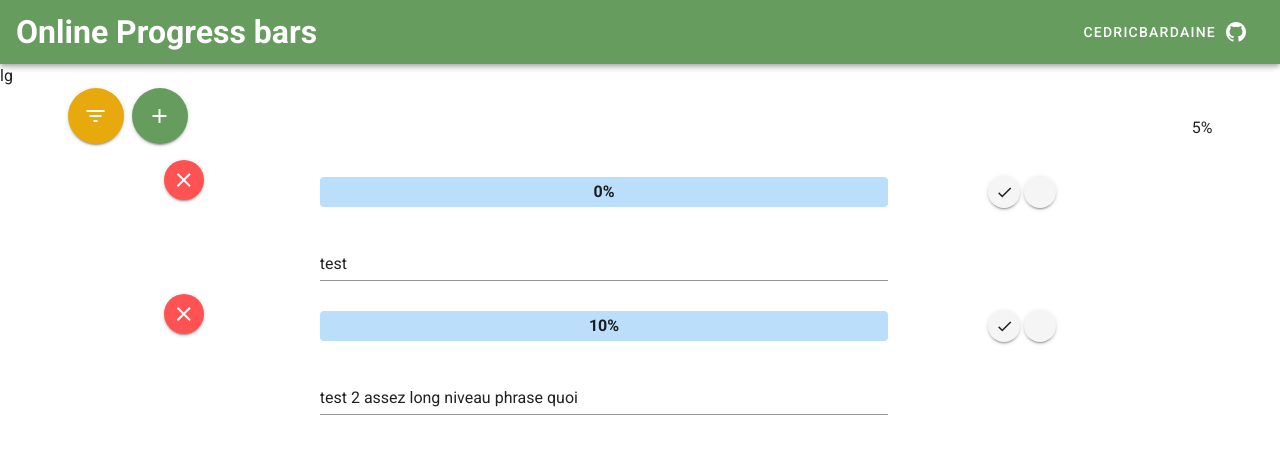
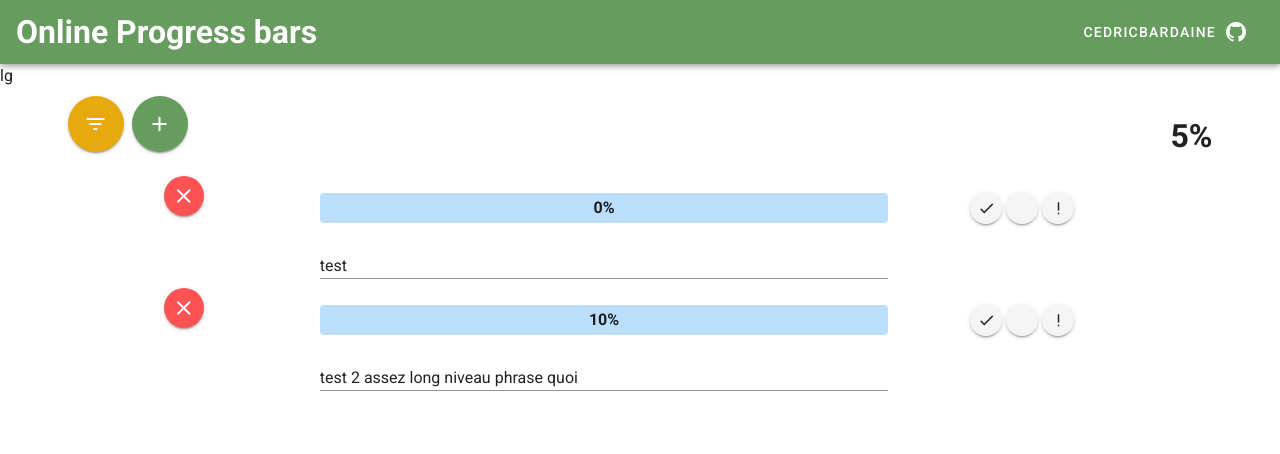
Before and after one commit to CedricBardaine/online_progress_bars, a Vue app: page / in a window 1280 px wide. Shown: the top 454 px of the page. Built offline with nearby package versions, Linux system fonts and the light colour scheme.

Commit message:
add error btn

```diff
--- a/src/App.vue
+++ b/src/App.vue
@@ -67,7 +67,9 @@
                 <v-icon dark> mdi-plus </v-icon>
               </v-btn>
             </v-row>
-            <v-row align="center" justify="end"> {{ totalPercent }}% </v-row>
+            <v-row align="center" justify="end">
+              <h1>{{ totalPercent }}%</h1></v-row
+            >
           </v-row>
         </v-container>
 
@@ -90,9 +92,19 @@
                   ref="progressBar"
                   class=" "
                   height="30"
-                  :color="bar.paused ? 'grey darken-1' : 'blue darken-1'"
+                  :color="
+                    bar.paused
+                      ? 'grey darken-1'
+                      : bar.problem
+                      ? 'red darken-1'
+                      : 'blue darken-1'
+                  "
                   :background-color="
-                    bar.paused ? 'grey lighten-4' : 'blue lighten-4'
+                    bar.paused
+                      ? 'grey lighten-4'
+                      : bar.problem
+                      ? 'red lighten-4'
+                      : 'blue lighten-4'
                   "
                   rounded
                   @change="vPLchangement(id, $event)"
@@ -130,6 +142,16 @@
                 >
                   <v-icon dark> mdi-hand-left </v-icon>
                 </v-btn>
+                <v-btn
+                  class="mr-1"
+                  :color="bar.problem ? 'error' : ''"
+                  elevation="2"
+                  fab
+                  x-small
+                  @click="bar.problem = !bar.problem"
+                >
+                  <v-icon dark> mdi-exclamation </v-icon>
+                </v-btn>
               </v-row>
             </v-row>
 
@@ -143,6 +165,7 @@
                   placeholder=""
                   label=""
                   v-model="bar.text"
+                  dense
                 ></v-text-field>
               </v-row>
               <v-row class="col-3"></v-row>
```
